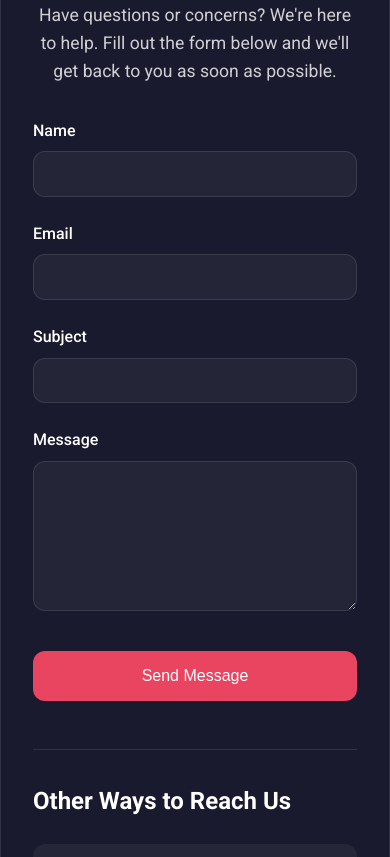
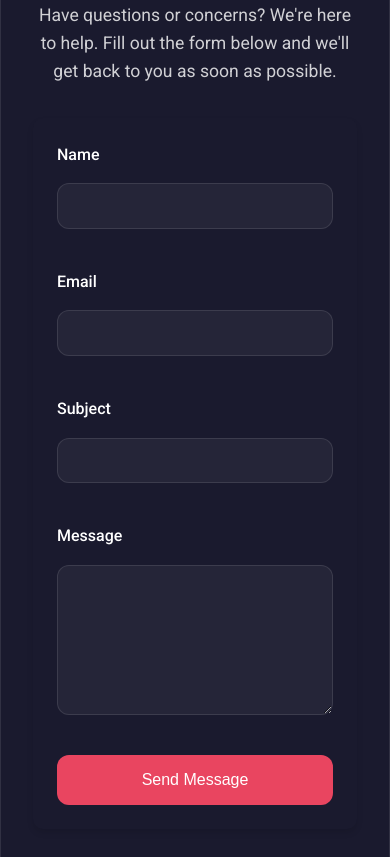
Before and after one commit to vegasvibe777/vegas-vibe, a website: page public/contact.html in a window 390 px wide. Shown: the part 199-1056 px from the top of the page. Drawn offline with Linux system fonts and the light colour scheme.

Commit message:
Update form3

```diff
--- a/public/styles.css
+++ b/public/styles.css
@@ -996,39 +996,41 @@ body.modal-open {
 }
 
 .contact-form {
-    display: flex;
-    flex-direction: column;
-    gap: 1.5rem;
+    max-width: 600px;
+    margin: 0 auto;
+    padding: 2rem;
+    background: var(--card-background);
+    border-radius: 10px;
+    box-shadow: 0 4px 6px rgba(0, 0, 0, 0.1);
 }
 
 .form-group {
-    display: flex;
-    flex-direction: column;
-    gap: 0.5rem;
-    text-align: left;
+    margin-bottom: 1.5rem;
 }
 
 .form-group label {
+    display: block;
+    margin-bottom: 0.5rem;
     color: var(--text-color);
     font-weight: 500;
 }
 
 .form-group input,
 .form-group textarea {
+    width: 100%;
     padding: 0.8rem;
     border: 1px solid rgba(255, 255, 255, 0.1);
-    border-radius: var(--border-radius);
+    border-radius: 5px;
     background: rgba(255, 255, 255, 0.05);
     color: var(--text-color);
     font-size: 1rem;
-    transition: all 0.3s ease;
+    transition: border-color 0.3s ease;
 }
 
 .form-group input:focus,
 .form-group textarea:focus {
     outline: none;
-    border-color: var(--highlight-color);
-    background: rgba(255, 255, 255, 0.1);
+    border-color: var(--accent-color);
 }
 
 .form-group textarea {
@@ -1037,34 +1039,35 @@ body.modal-open {
 }
 
 .submit-btn {
-    padding: 1rem 2rem;
-    background: var(--gradient-accent);
-    color: var(--text-color);
+    background: var(--accent-color);
+    color: white;
     border: none;
-    border-radius: var(--border-radius);
+    padding: 0.8rem 2rem;
+    border-radius: 5px;
+    cursor: pointer;
     font-size: 1rem;
-    font-weight: 500;
-    cursor: pointer;
     transition: all 0.3s ease;
-    margin-top: 1rem;
+    width: 100%;
 }
 
 .submit-btn:hover {
+    background: var(--accent-hover);
     transform: translateY(-2px);
-    box-shadow: 0 5px 15px rgba(233, 69, 96, 0.4);
+}
+
+.submit-btn:disabled {
+    background: #666;
+    cursor: not-allowed;
+    transform: none;
 }
 
 @media (max-width: 768px) {
-    .contact-section {
-        padding: 1rem;
+    .contact-form {
+        padding: 1.5rem;
     }
 
-    .contact-section h2 {
-        font-size: 2rem;
-    }
-
-    .contact-container {
-        padding: 1.5rem;
+    .form-group {
+        margin-bottom: 1rem;
     }
 }
 
```
Also changed, not shown: public/index.html (+18 -16 lines).
